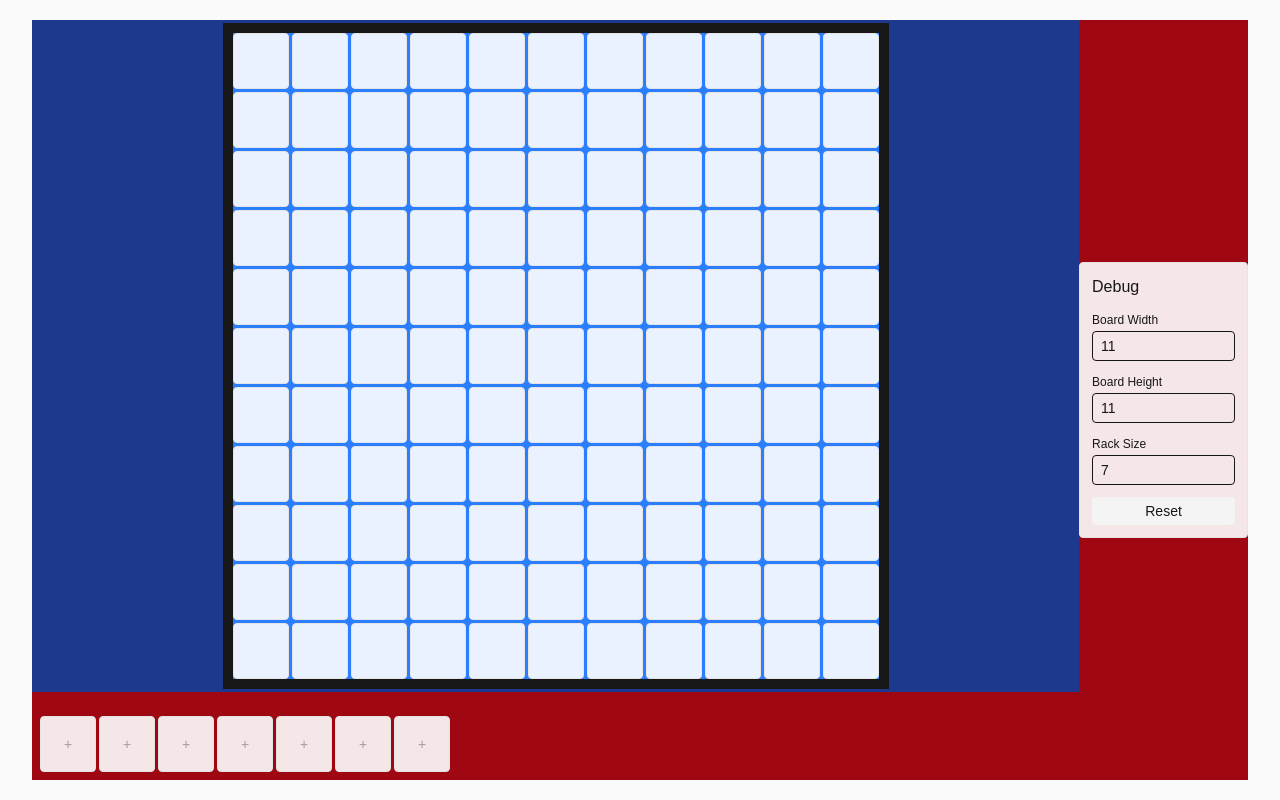
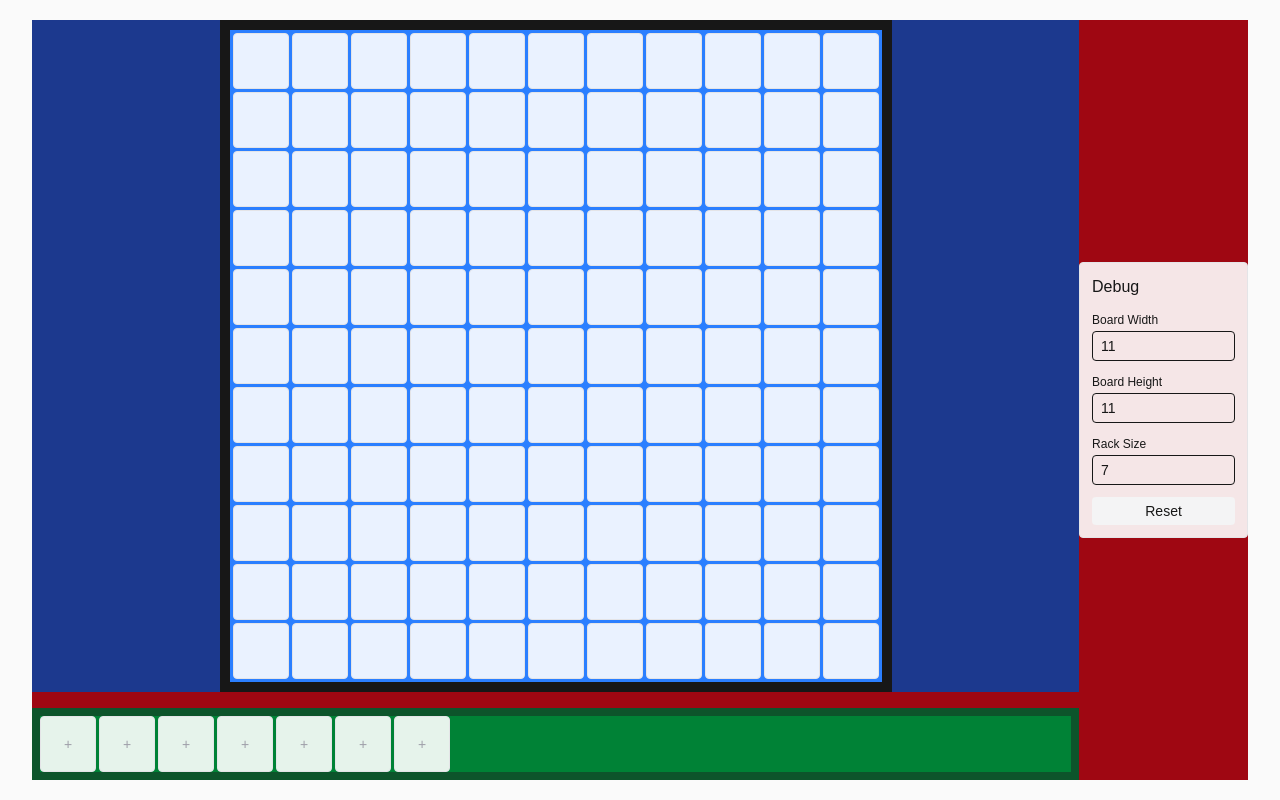
Before and after one commit to atyrode/pad, a Next.js app: page / in a window 1280 px wide. Built offline with nearby package versions, Linux system fonts and the light colour scheme.

Commit message:
style: update Debug and Rack components with improved rack size limits and background colors, and adjust board padding constant

```diff
--- a/src/components/Debug.tsx
+++ b/src/components/Debug.tsx
@@ -11,7 +11,7 @@ export default function Debug() {
   };
 
   const setRack = (size: number) => {
-    const s = Math.max(0, Math.min(20, Math.floor(size || 0)));
+    const s = Math.max(0, Math.min(50, Math.floor(size || 0)));
     dispatch({ type: "SET_RACK_SIZE", size: s });
   };
 
@@ -45,8 +45,8 @@ export default function Debug() {
         value={state.rack.length}
         onChange={(e) => setRack(Number(e.target.value))}
         className="w-full mb-3 px-2 py-1 text-sm rounded border"
-        min={0}
-        max={20}
+        min={1}
+        max={50}
       />
 
       <div className="flex gap-2">
--- a/src/components/Rack.tsx
+++ b/src/components/Rack.tsx
@@ -17,11 +17,11 @@ export default function Rack() {
 
   return (
     <div
-      className="w-full mt-2 overflow-x-auto flex-none"
+      className="w-full mt-2 overflow-x-auto flex-none bg-green-900"
       style={{ padding: getRackPaddingCSS() }}
     >
       <div
-        className="grid transition-opacity duration-300 opacity-100"
+        className="grid transition-opacity duration-300 opacity-100 bg-green-700"
         style={gridStyle}
       >
         {state.rack.map((tile, i) => (
--- a/src/constants/board.ts
+++ b/src/constants/board.ts
@@ -7,7 +7,7 @@ export const BOARD_CONSTANTS = {
   GAP: 3,
 
   // Board padding (in pixels)
-  BOARD_PADDING: 0,
+  BOARD_PADDING: 3,
 
   // Board margin (in pixels)
   BOARD_MARGIN: 10,
```
